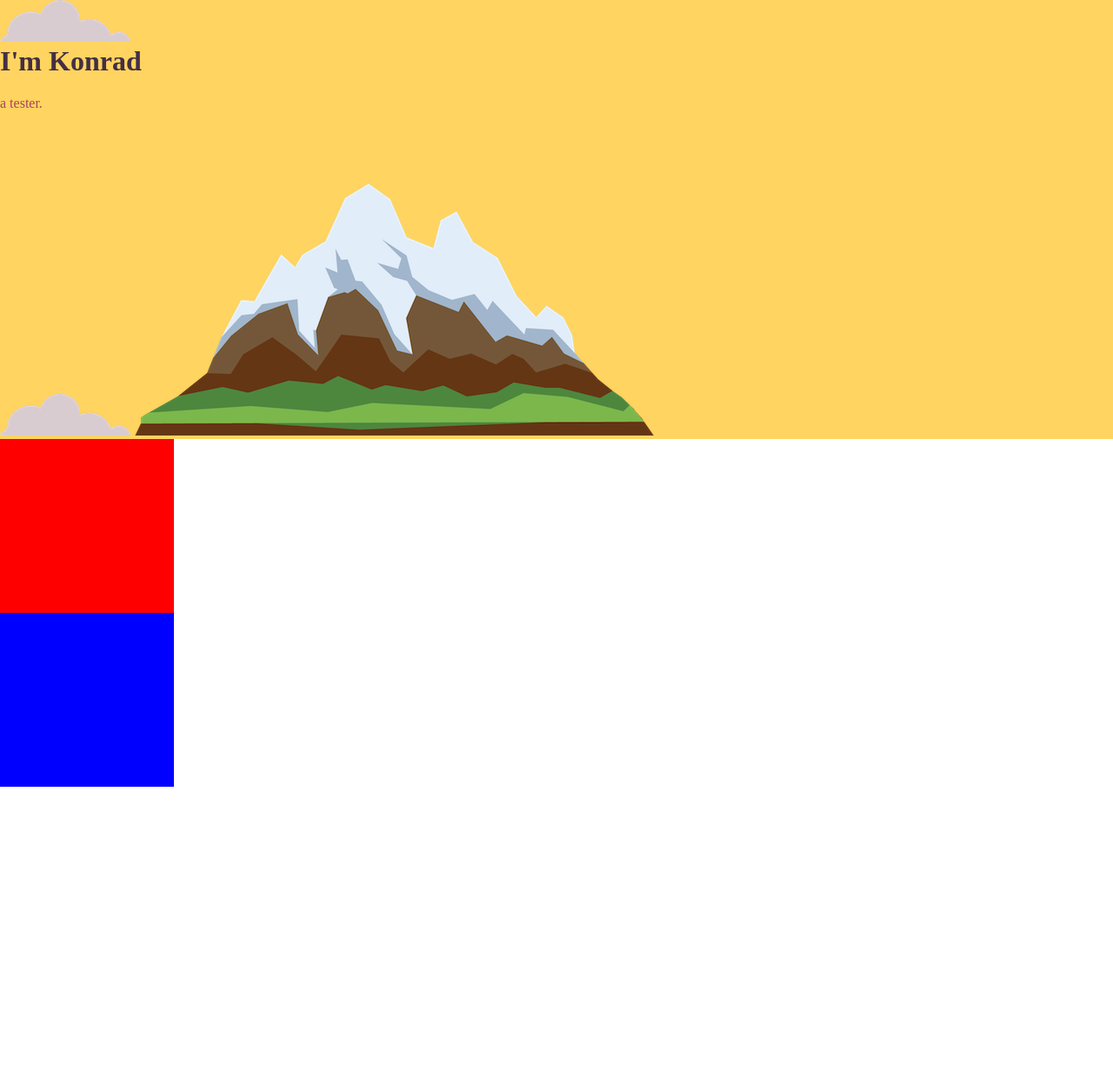
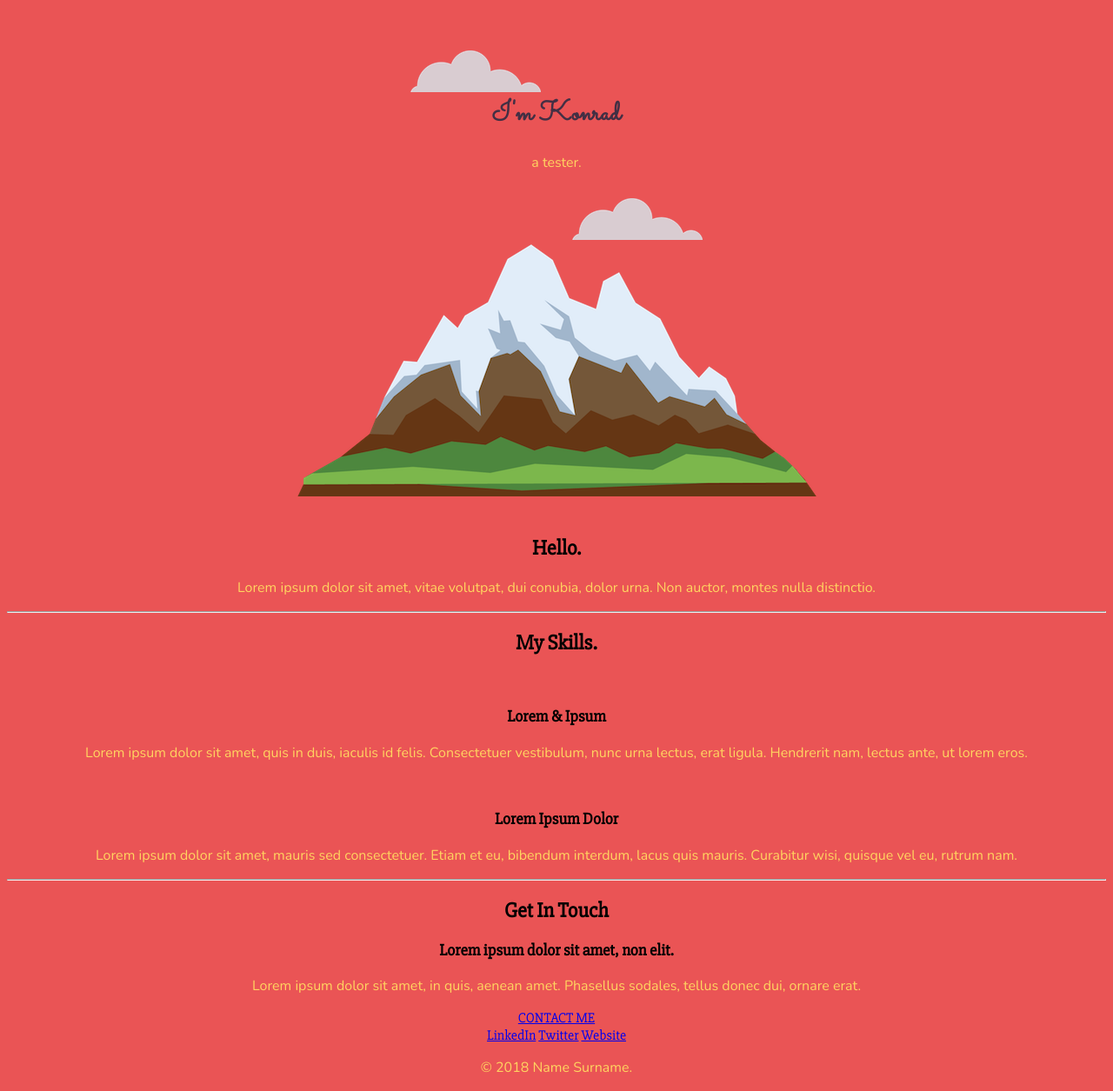
Before and after one commit to itester101/My-personal-site, a plain HTML site: page index.html in a window 1280 px wide. Shown: the whole page at 87% size. Before the commit the page ends 905 px from the top, so only its background shows below. Drawn offline with nearby package versions, Linux system fonts and the light colour scheme.

Commit message:
Middle and bottom containers

```diff
--- a/css/styles.css
+++ b/css/styles.css
@@ -1,29 +1,35 @@
 /* https://colorhunt.co/palette/16615?ref=tab
 #ffd460 #a7425c #ea5455 #432f44 */
 body{
-  margin: 0;
+  text-align: center;
+  background-color: #ea5455;
+  font-family: 'Slabo 27px', serif;
 }
+
 h1 {
   margin-top: 0;
-  color: #432f44
+  color: #432f44;
+  font-family: 'Sacramento', cursive;
 }
 
 p {
-  color: #a7425c;
+  color: #ffd460;
+  font-family: 'Nunito', sans-serif;
 }
 
-.top-container {
-  background-color: #ffd460;
+.top-container{
+  padding-top: 100px;
+  position: relative;
 }
 
-.mid-container {
-  background-color: red;
-  height: 200px;
-  width: 200px;
+.top-cloud{
+  position: absolute;
+  right: 650px;
+  top: 50px;
 }
 
-.bot-container {
-  background-color: blue;
-  height: 200px;
-  width: 200px;
+.bottom-cloud{
+  position: absolute;
+  left: 650px;
+  bottom: 300px;
 }
--- a/index.html
+++ b/index.html
@@ -4,20 +4,51 @@
     <meta charset="utf-8">
     <link rel="stylesheet" href="css/styles.css">
     <link rel="icon" href="favicon.ico">
+    <link href="https://fonts.googleapis.com/css?family=Sacramento|Nunito|Slabo+27px&display=swap" rel="stylesheet">
     <title>Konrad Nogalski</title>
   </head>
   <body>
     <div class="top-container">
-      <img src="images/cloud.png" alt="cloud-img">
+      <img class="top-cloud" src="images/cloud.png" alt="cloud-img">
       <h1>I'm Konrad</h1>
       <p>a tester.</p>
-      <img src="images/cloud.png" alt="cloud-img">
+      <img class="bottom-cloud" src="images/cloud.png" alt="cloud-img">
       <img src="images/mountain.png" alt="mountain-img">
     </div>
-    <div class="mid-container">
+    <div class="middle-container">
+      <div class="profile">
+        <img src="" alt="">
+        <h2>Hello.</h2>
+        <p>Lorem ipsum dolor sit amet, vitae volutpat, dui conubia, dolor urna. Non auctor, montes nulla distinctio.</p>
+      </div>
+      <hr>
+      <div class="skills">
+        <h2>My Skills.</h2>
+        <div class="skill-row">
+          <img class="" src="" alt="">
+          <h3>Lorem & Ipsum</h3>
+          <p>Lorem ipsum dolor sit amet, quis in duis, iaculis id felis. Consectetuer vestibulum, nunc urna lectus, erat ligula. Hendrerit nam, lectus ante, ut lorem eros.</p>
+        </div>
+        <div class="skill-row">
+          <img class="" src="" alt="">
+          <h3>Lorem Ipsum Dolor</h3>
+          <p>Lorem ipsum dolor sit amet, mauris sed consectetuer. Etiam et eu, bibendum interdum, lacus quis mauris. Curabitur wisi, quisque vel eu, rutrum nam.</p>
+        </div>
+      </div>
+      <hr>
+      <div class="contact-me">
+        <h2>Get In Touch</h2>
+        <h3>Lorem ipsum dolor sit amet, non elit.</h3>
+        <p>Lorem ipsum dolor sit amet, in quis, aenean amet. Phasellus sodales, tellus donec dui, ornare erat.</p>
+        <a class="btn" href="mailto:name@email.com">CONTACT ME</a>
+      </div>
     </div>
-    <div class="bot-container">
+    <div class="bottom-container">
+      <a class="footer-link" href="https://www.linkedin.com/">LinkedIn</a>
+      <a class="footer-link" href="https://twitter.com/">Twitter</a>
+      <a class="footer-link" href="https://www.appbrewery.co/">Website</a>
+      <p>© 2018 Name Surname.</p>
+    </div>
 
-    </div>
   </body>
 </html>
```
